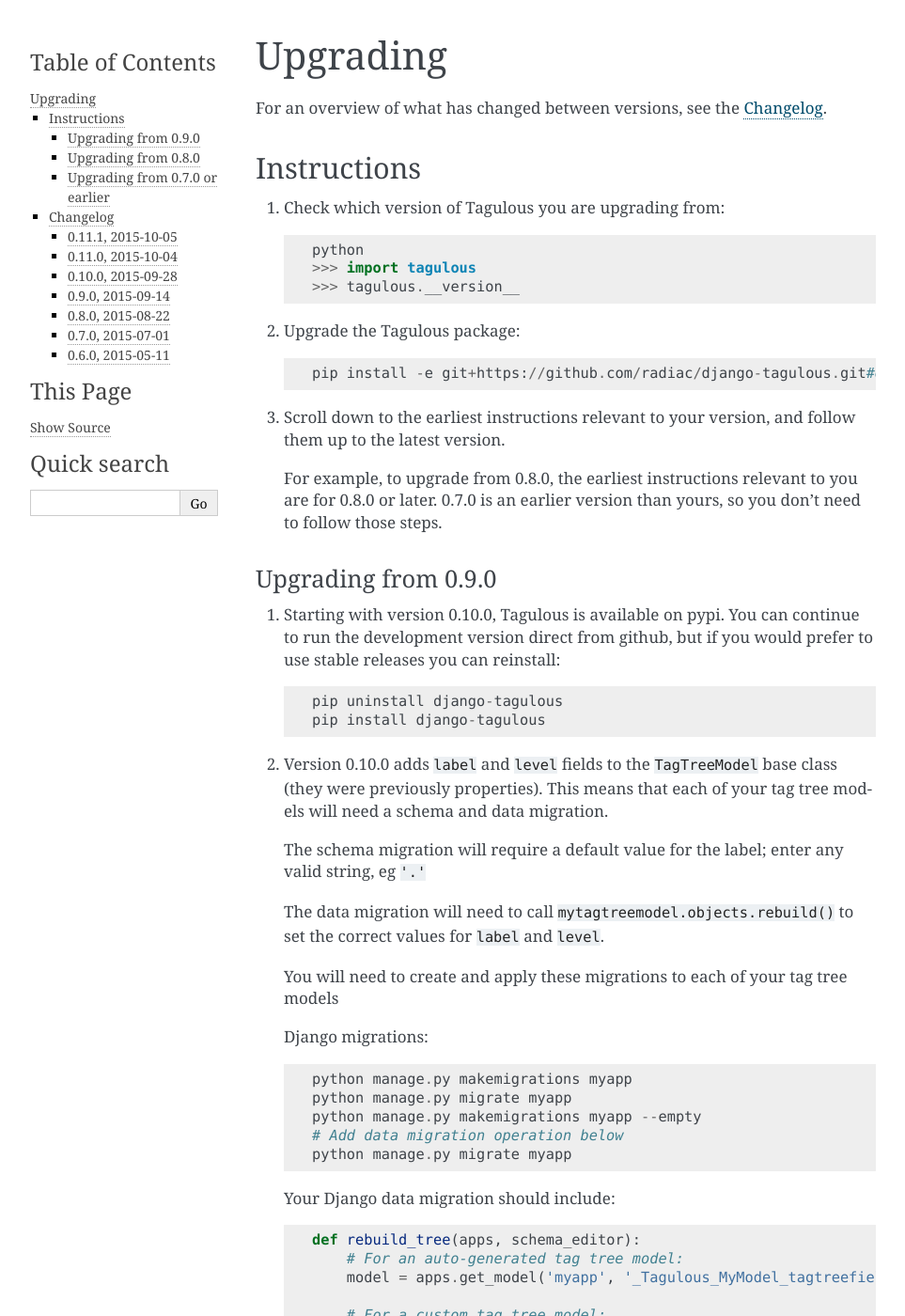
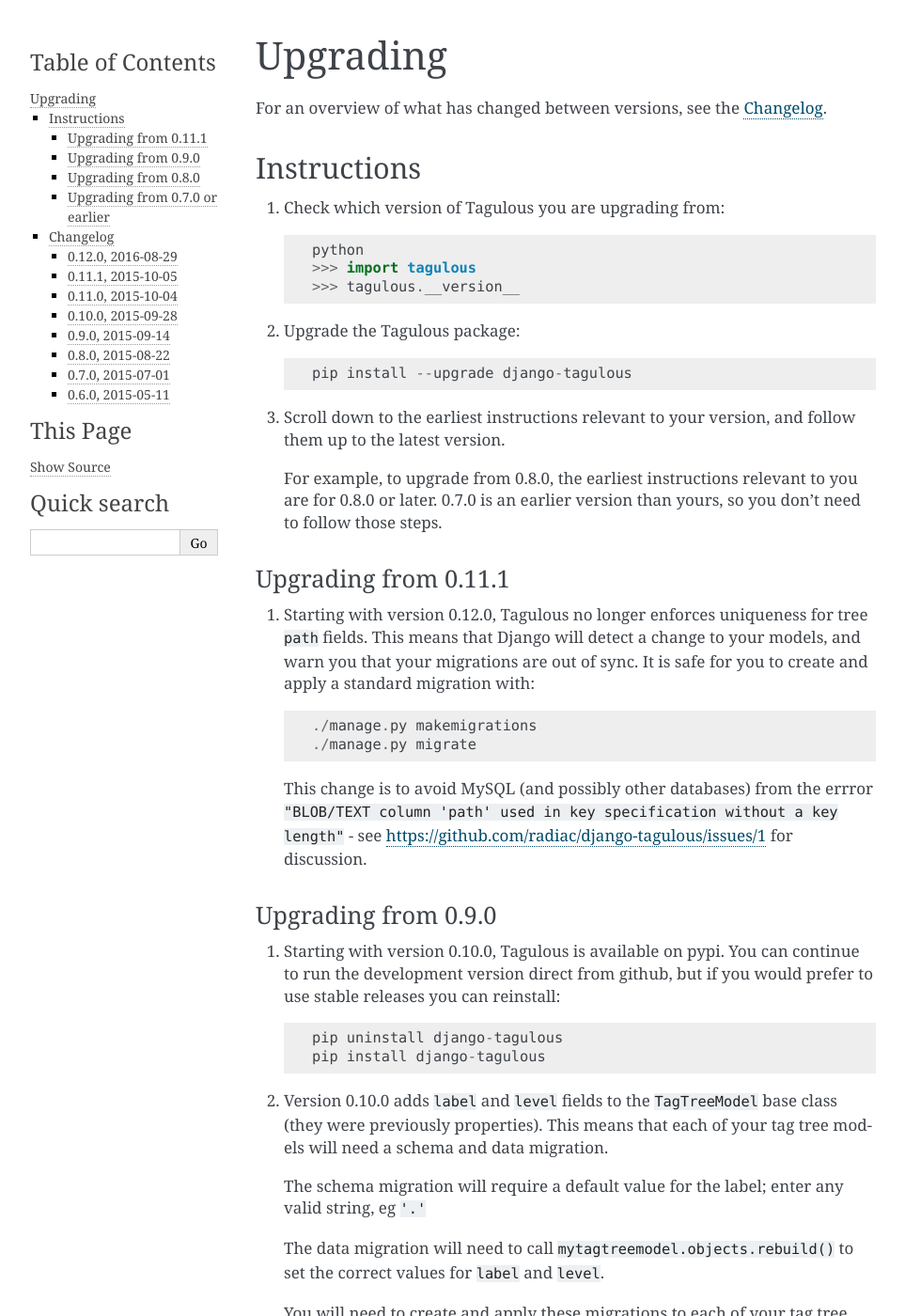
Before and after one commit to radiac/django-tagulous, a Sphinx documentation site: the page built from docs/upgrading.rst, in a window 1280 px wide and 1400 px high. Shown: the whole window at 94% size, without its empty margins (148-1111 px from the left). Built offline with Sphinx 7.4.7, drawn with Linux system fonts in a browser that asks for light colours; some of the changed text lies outside the part shown.

```diff
--- a/docs/upgrading.rst
+++ b/docs/upgrading.rst
@@ -16,7 +16,7 @@
 
 2. Upgrade the Tagulous package::
 
-    pip install -e git+https://github.com/radiac/django-tagulous.git#egg=django-tagulous
+    pip install --upgrade django-tagulous
 
 3. Scroll down to the earliest instructions relevant to your version, and
    follow them up to the latest version.
@@ -24,6 +24,24 @@
    For example, to upgrade from 0.8.0, the earliest instructions relevant to
    you are for 0.8.0 or later. 0.7.0 is an earlier version than yours, so you
    don't need to follow those steps.
+
+
+.. _upgrade_0-11-1
+
+Upgrading from 0.11.1
+---------------------
+
+1. Starting with version 0.12.0, Tagulous no longer enforces uniqueness for
+   tree ``path`` fields. This means that Django will detect a change to your
+   models, and warn you that your migrations are out of sync. It is safe for
+   you to create and apply a standard migration with::
+
+        ./manage.py makemigrations
+        ./manage.py migrate
+
+   This change is to avoid MySQL (and possibly other databases) from the errror
+   ``"BLOB/TEXT column 'path' used in key specification without a key length"``
+   - see https://github.com/radiac/django-tagulous/issues/1 for discussion.
 
 
 .. _upgrade_0-9-0:
@@ -175,6 +193,17 @@
 :ref:`installation_instructions` for details).
 
 
+0.12.0, 2016-08-29
+------------------
+
+Bugfix:
+* Remove ``unique=True`` from tag tree models' ``path`` field (fixes #1)
+* Implement slug field truncation (fixes #3)
+
+Thanks to:
+* Pamela McA'Nulty (PamelaM) for #1
+
+
 0.11.1, 2015-10-05
 ------------------
 
--- a/tagulous/__init__.py
+++ b/tagulous/__init__.py
@@ -3,8 +3,10 @@
 """
 from __future__ import unicode_literals
 
+
 __version__ = "0.11.1"
 __license__ = "BSD"
 __author__ = "Richard Terry"
 __credits__ = [
+    "Pamela McA'Nulty (PamelaM)",
 ]
```
Also changed, not shown: 4 other files.
